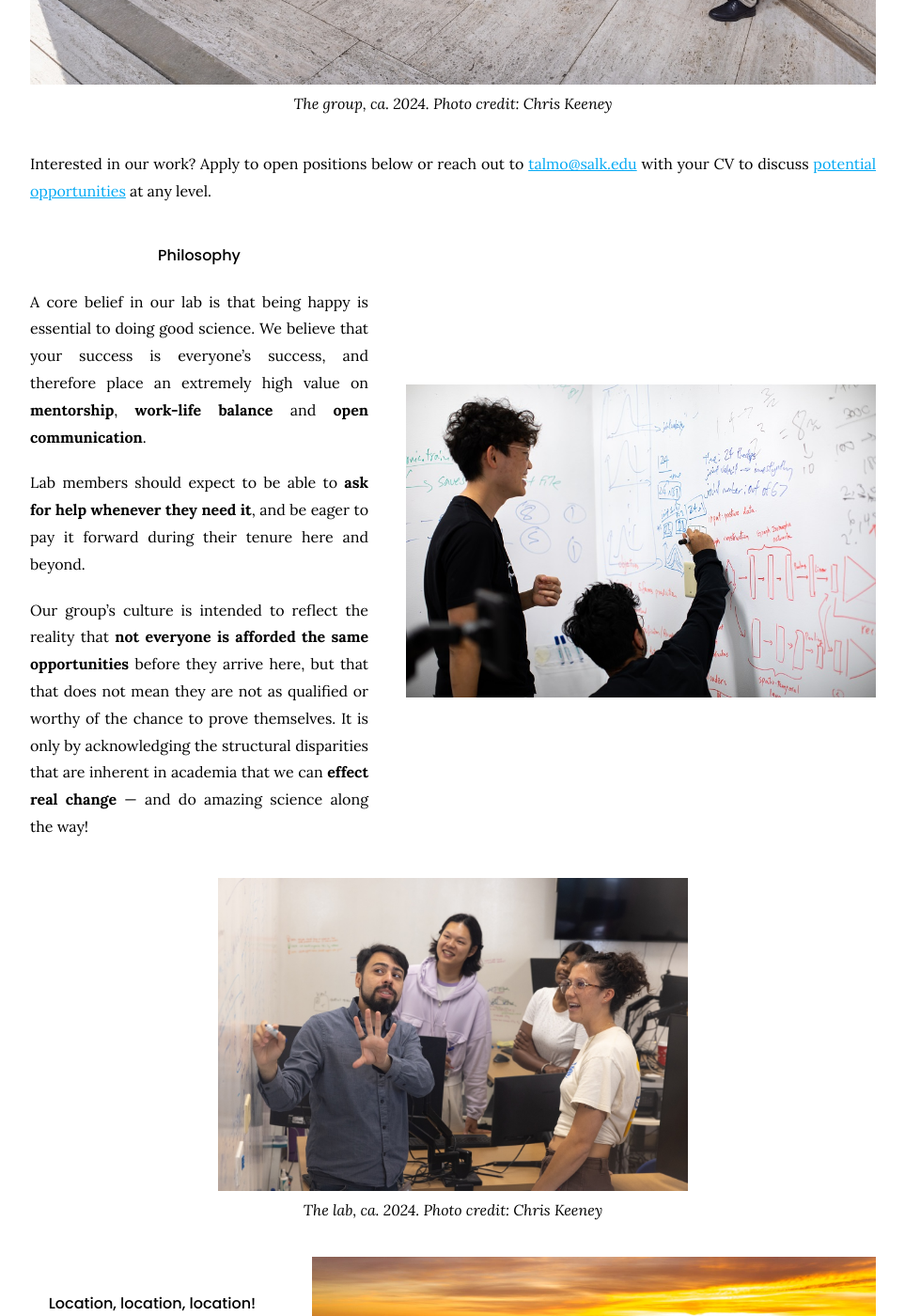
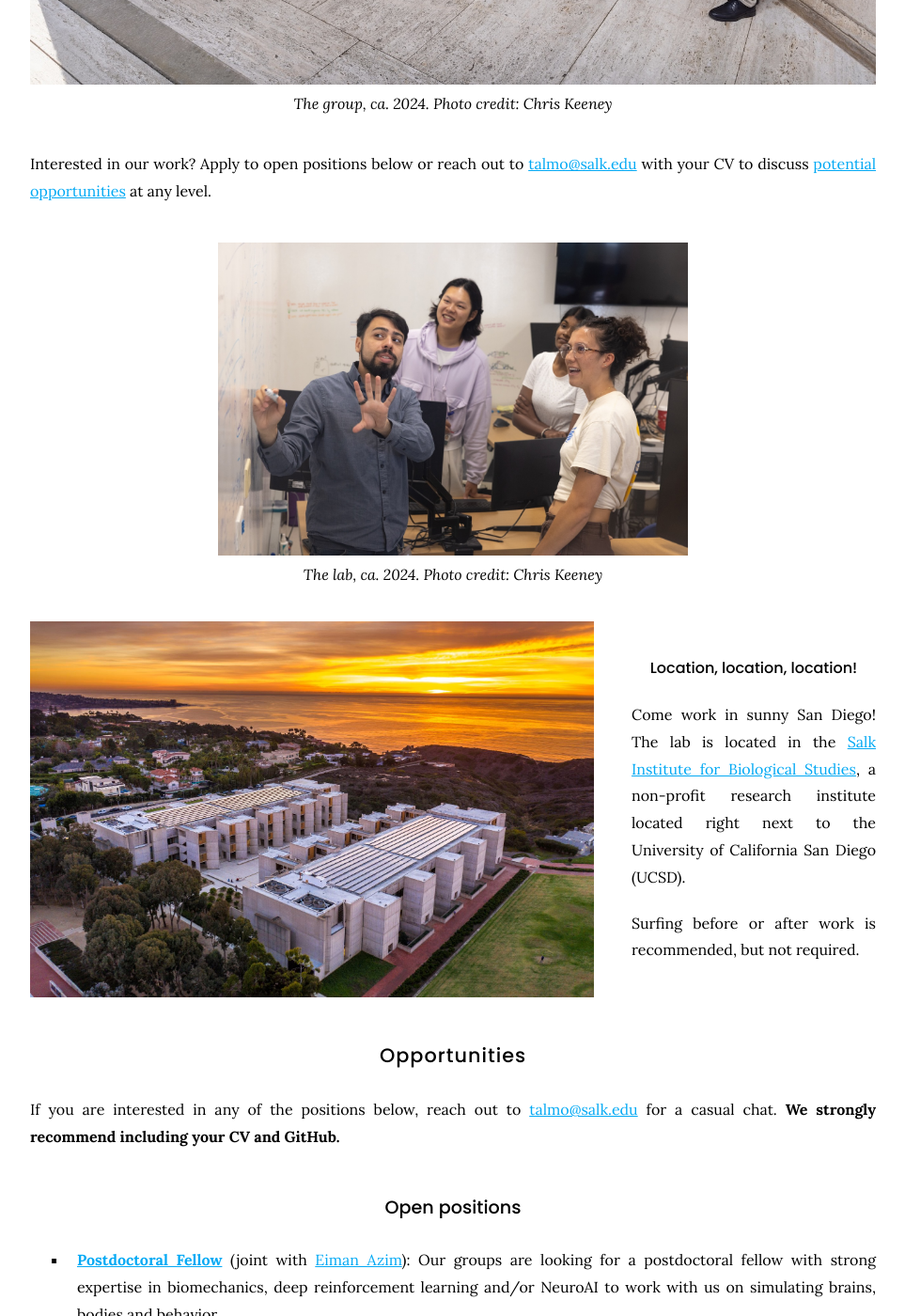
Before and after one commit to talmolab/lab-website, a Jekyll site: the page built from join/index.md, in a window 1280 px wide and 1400 px high, scrolled down 772 px. Shown: the whole window at 94% size, without its empty margins (158-1121 px from the left). Built offline with Jekyll 4.4.1, drawn with Linux system fonts in a browser that asks for light colours; nearby versions of some CDN libraries; some of the changed text lies outside the part shown.

Commit message:
Tweaks to jobs page

```diff
--- a/join/index.md
+++ b/join/index.md
@@ -25,14 +25,6 @@
 
 Our group's culture is intended to reflect the reality that **not everyone is afforded the same opportunities** before they arrive here, but that that does not mean they are not as qualified or worthy of the chance to prove themselves. It is only by acknowledging the structural disparities that are inherent in academia that we can **effect real change** &mdash; and do amazing science along the way!
 {% endcapture %}
-{%
-  include feature.html
-  image="images/lab-action.jpg"
-  headline="Philosophy"
-  width="500px"
-  text=text
-%}
-
 {%
   include figure.html
   image="images/2024-09-05.action.jpg"
@@ -71,9 +63,7 @@
 - **Bioinformatics Analyst**: Junior software engineering position to work in the SLEAP team on cloud-based platform engineering to facilitate the use of deep learning-based technology for motion capture.
 - **Bioinformatics Analyst**: Junior software engineering position to work in the Bloom team on cloud-based platform engineering to develop a data warehouse for phenotypic and genetic data in support of [Salk's Harnessing Plants Initiative](https://www.salk.edu/harnessing-plants-initiative/) and our mission to enhance carbon sequestration in crops to curb climate change.
 
-<!-- - [**Post-Doctoral Fellow (Data Science)**](https://recruiting2.ultipro.com/SAL1013SIBS/JobBoard/6340e3d6-9512-4def-9fdf-68be001be337/OpportunityDetail?opportunityId=7340249b-5318-4aa6-a8ce-f91f8a06ec81): In collaboration with the [Busch Lab](https://busch.salk.edu/) and the [Harnessing Plants Initiative](https://www.salk.edu/harnessing-plants-initiative/), we are looking for a post-doc with a background in deep learning and computer vision to help realize our vision of combating climate change through plant bioengineering. [See this flyer for more details](https://talmolab.org/f/RAPTR_HPI_Recruitment.pdf). -->
-
-We do not curently have open positions. If you are interested in the positions below feel free to reach out to chat with us about potential upcoming opportunities.
+<!-- We do not curently have open positions. If you are interested in the positions below feel free to reach out to chat with us about potential upcoming opportunities. -->
 
 ### Software engineers
 
@@ -87,6 +77,7 @@
 
 ### Graduate students
 
+{% capture text %}
 If you are interested in pursuing a MS or PhD while working in the lab, you will need to apply to one of the graduate programs at UCSD. We are open to potentially accepting students from any program, but we recommend:
 
 - [Neuroscience](https://neurograd.ucsd.edu/index.html) (particularly the [Computational Neuroscience specialization](https://neurograd.ucsd.edu/program/comp-neuro/index.html))
@@ -95,6 +86,14 @@
 - [Computer Science and Engineering](https://cse.ucsd.edu/graduate/degree-programs)
 
 If you have questions, aren't sure which program to apply to, or just want to chat about graduate school options, feel free to reach out.
+{% endcapture %}
+{%
+  include feature.html
+  image="images/lab-action.jpg"
+  headline="Philosophy"
+  width="500px"
+  text=text
+%}
 
 ### High school and undergraduate internships
 
```
